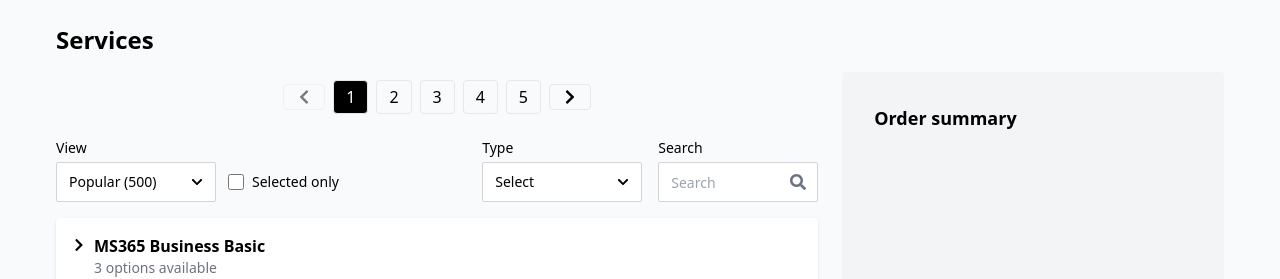
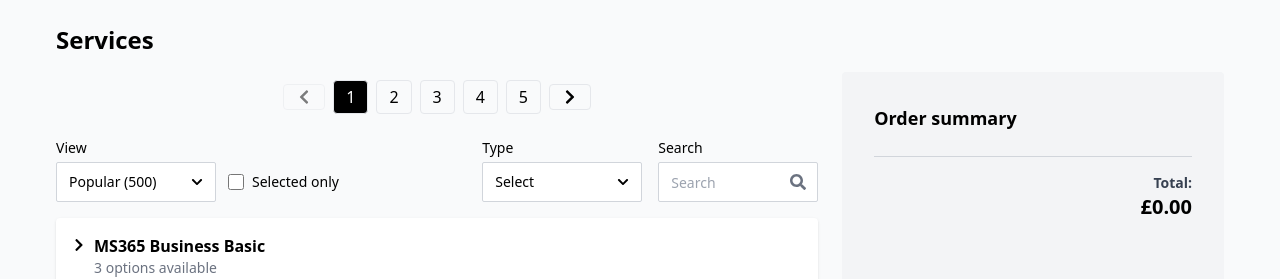
Before and after one commit to ellroberts/bi-directional-v3-public, a React (Vite) app: page / in a window 1280 px wide. Shown: the top 279 px of the page. Built offline with nearby package versions, Linux system fonts and the light colour scheme.

Commit message:
added total to right col

```diff
--- a/src/components/RightPanel.jsx
+++ b/src/components/RightPanel.jsx
@@ -13,7 +13,13 @@ export default function RightPanel() {
     premium: "MS365 Business Premium",
   };
 
-  const [expandedGroups, setExpandedGroups] = useState({});
+  const [expandedGroups, setExpandedGroups] = useState(() => {
+    const initialState = {};
+    Object.keys(groupLabels).forEach((id) => {
+      initialState[id] = false; // collapsed by default
+    });
+    return initialState;
+  });
 
   const toggleGroup = (groupId) => {
     setExpandedGroups((prev) => ({
@@ -21,6 +27,16 @@ export default function RightPanel() {
       [groupId]: !prev[groupId],
     }));
   };
+
+  // Calculate total
+  const total = Object.entries(selected).reduce((sum, [groupId, options]) => {
+    return (
+      sum +
+      Object.values(options).reduce((groupSum, opt) => {
+        return groupSum + (opt.qty || 0) * (opt.price || 0);
+      }, 0)
+    );
+  }, 0);
 
   return (
     <div className="p-4">
@@ -30,12 +46,12 @@ export default function RightPanel() {
         const options = selected[groupId];
         if (!options || Object.keys(options).length === 0) return null;
 
-        const isExpanded = expandedGroups[groupId] ?? true;
+        const isExpanded = expandedGroups[groupId];
         const optionCount = Object.keys(options).length;
 
         return (
           <div key={groupId} className="mb-2">
-            {/* Header: match left column */}
+            {/* Header */}
             <div
               className="flex items-start justify-between cursor-pointer"
               onClick={() => toggleGroup(groupId)}
@@ -59,7 +75,7 @@ export default function RightPanel() {
 
             {/* Rows */}
             {isExpanded && (
-              <div className="pt-2 space-y-6">
+              <div className="pt-2 space-y-4">
                 {Object.entries(options).map(([optionId, opt]) => (
                   <RightPanelRow
                     key={`${groupId}-${optionId}`}
@@ -80,6 +96,12 @@ export default function RightPanel() {
           </div>
         );
       })}
+
+      {/* Total Section */}
+      <div className="mt-6 pt-4 border-t border-gray-300 text-right">
+        <div className="text-sm font-semibold text-gray-700">Total:</div>
+        <div className="text-xl font-bold text-black">£{total.toFixed(2)}</div>
+      </div>
     </div>
   );
 }
```
